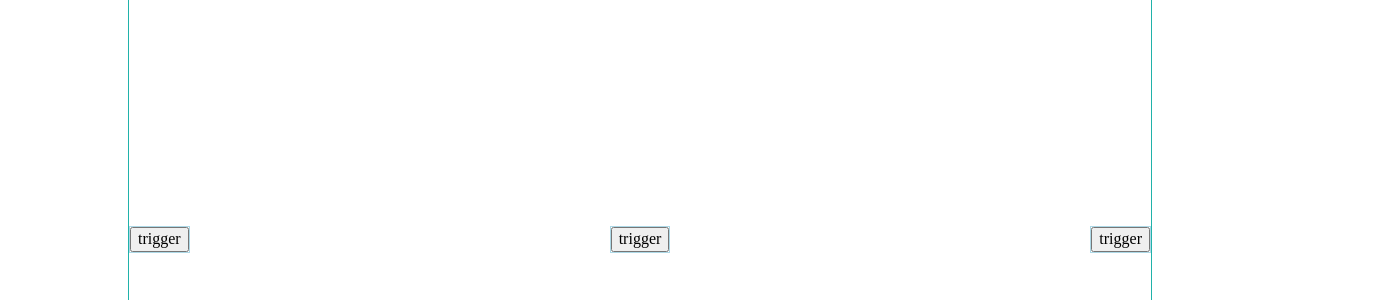
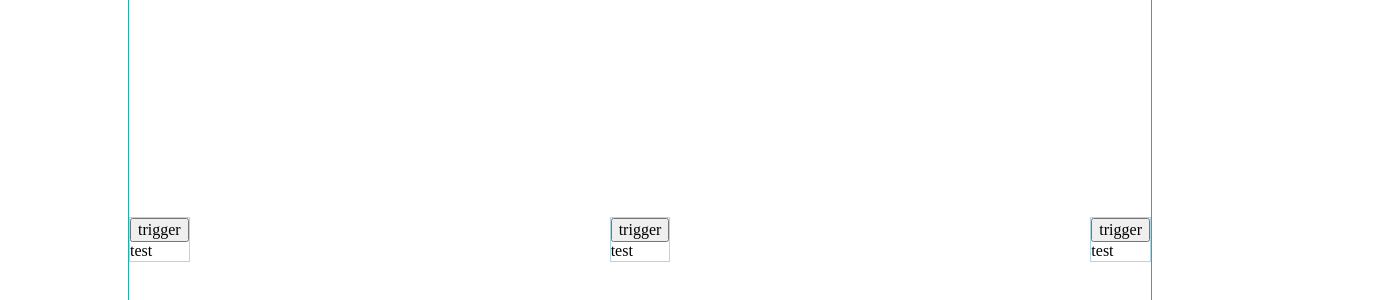
Before and after one commit to Sibusky/dropdown-menu, a React (Create React App) app: page / in a window 1280 px wide. Shown: the part 1033-1333 px from the top of the page, 1381 px wide, since content can reach past the window. Built offline with nearby package versions, Linux system fonts and the light colour scheme.

Commit message:
feat: remove hardcode from handleTriggerClick function

```diff
--- a/src/App.css
+++ b/src/App.css
@@ -55,6 +55,6 @@ footer {
   border: 1px solid lightgrey;
 }
 
-.field__container {
+.block__container {
   align-items: center;
 }
--- a/src/App.js
+++ b/src/App.js
@@ -1,4 +1,4 @@
-import { useState } from 'react';
+import { useRef, useState } from 'react';
 import './App.css';
 import { Layout } from './components/layout';
 import { Main } from './pages/main';
@@ -7,47 +7,39 @@ function App() {
   const [isOpen, setIsOpen] = useState(false);
   const [position, setPosition] = useState({ top: 0, left: 0 });
 
-  function handleTriggerClick(e) {
+  const blockRef = useRef(); // to define sizes of block with DropDown
+
+  function handleTriggerClick(event, menuHeight, menuWidth) {
     const clientHeight = document.documentElement.clientHeight;
-    // const clientWidth = document.documentElement.clientWidth;
-    const blockWidth = 1100;
-    const blockOffsetLeft = (1400 - 1100) / 2;
-    const menuHeight = 60;
-    const menuWidth = 100;
+    const blockWidth = blockRef.current.clientWidth
+    const blockOffsetLeft = blockRef.current.offsetLeft;
+    const deltaY = clientHeight - event.clientY;
+    const deltaX = blockWidth + blockOffsetLeft - event.clientX;
 
     setIsOpen(!isOpen);
-    // bottom-right menu offset
-    if (menuHeight < clientHeight - e.clientY && menuWidth < blockWidth + blockOffsetLeft - e.clientX) {
+
+    // bottom-right (default) menu offset
+    if (menuHeight < deltaY && menuWidth < deltaX) {
       setPosition({ top: 0, left: 0 });
     }
     // top-right menu offset
-    if (menuHeight > clientHeight - e.clientY && menuWidth < blockWidth + blockOffsetLeft - e.clientX) {
+    if (menuHeight > deltaY && menuWidth < deltaX) {
       setPosition({ top: -100, left: 0 });
     }
-
     // bottom-left menu offset
-    if (menuHeight < clientHeight - e.clientY && menuWidth > blockWidth + blockOffsetLeft - e.clientX) {
-      setPosition({ top: 0, left: -100 });
+    if (menuHeight < deltaY && menuWidth > deltaX) {
+      setPosition({ top: 0, left: -200 });
     }
     // top-left menu offset
-    if (menuHeight > clientHeight - e.clientY && menuWidth > blockWidth + blockOffsetLeft - e.clientX) {
-      setPosition({ top: -100, left: -100 });
+    if (menuHeight > deltaY && menuWidth > deltaX) {
+      setPosition({ top: -100, left: -200 });
     }
 
-    // console.log(e.clientX, 'e.clientX')
-
-    // console.log(blockWidth + blockOffsetLeft - e.clientX)
-
-    // console.log(e.clientX, 'clientX')
-    // console.log(e.clientY, 'clientY')
-    // console.log(e.pageX, 'pageX')
-    // console.log(e.pageY, 'pageY')
-    // console.log(document.documentElement.clientHeight)
   }
 
   return (
     <Layout>
-      <Main isOpen={isOpen} handleTriggerClick={handleTriggerClick} position={position} />
+      <Main isOpen={isOpen} handleTriggerClick={handleTriggerClick} position={position} blockRef={blockRef} />
     </Layout>
   );
 }
--- a/src/components/dropdown/index.jsx
+++ b/src/components/dropdown/index.jsx
@@ -1,16 +1,23 @@
-import React, { useState } from 'react';
+import React, { useRef } from 'react';
 import './styles.css';
 
-export function DropDown({isOpen, handleTriggerClick, position}) {
-
+export function DropDown({ isOpen, handleTriggerClick, position }) {
+  const menuRef = useRef();
 
   return (
     <div className='dropdown'>
-      <button className='dropdown__trigger' onClick={handleTriggerClick}>
+      <button
+        className='dropdown__trigger'
+        onClick={(event) =>
+          handleTriggerClick(event, menuRef.current.clientHeight, menuRef.current.clientWidth)
+        }
+      >
         trigger
       </button>
+      <div className='test'>test</div>
       <ul
-        className={`dropdown__list${isOpen ? ' dropdown__list_opened' : ''}`}
+        className={`dropdown__menu${isOpen ? ' dropdown__menu_opened' : ''}`}
+        ref={menuRef}
         style={{ top: position.top, left: position.left }}
       >
         <li className='dropdown__item' onClick={() => console.log('li clicked')}>
--- a/src/components/dropdown/styles.css
+++ b/src/components/dropdown/styles.css
@@ -3,21 +3,25 @@
   border: 1px solid lightblue;
 }
 
-.dropdown__list {
+.dropdown__menu {
   position: absolute;
   top: 0;
   left: 0;
-  display: none;
+  display: flex;
   flex-direction: column;
   justify-content: flex-start;
   align-items: flex-start;
   list-style: none;
   margin: 30px;
   padding: 0;
-  width: 100px;
+  width: 260px;
   border: 1px solid lightpink;
+  visibility: hidden;
+  opacity: 0;
+  transition: opacity 0.3s ease-in-out, visibility 0.3s ease-in-out;
 }
 
-.dropdown__list_opened {
-  display: flex;
+.dropdown__menu_opened {
+  visibility: visible;
+  opacity: 1;
 }
--- a/src/pages/main.jsx
+++ b/src/pages/main.jsx
@@ -1,11 +1,11 @@
 import React from 'react';
 import { DropDown } from '../components/dropdown';
 
-export function Main({ isOpen, handleTriggerClick, position }) {
+export function Main({ isOpen, handleTriggerClick, position, blockRef }) {
   return (
     <main className='main'>
-      <section className='field section'>
-        <div className='field__container section__container'>
+      <section className='block section'>
+        <div className='block__container section__container' ref={blockRef}>
           <DropDown isOpen={isOpen} handleTriggerClick={handleTriggerClick} position={position} />
           <DropDown isOpen={isOpen} handleTriggerClick={handleTriggerClick} position={position} />
           <DropDown isOpen={isOpen} handleTriggerClick={handleTriggerClick} position={position} />
```
